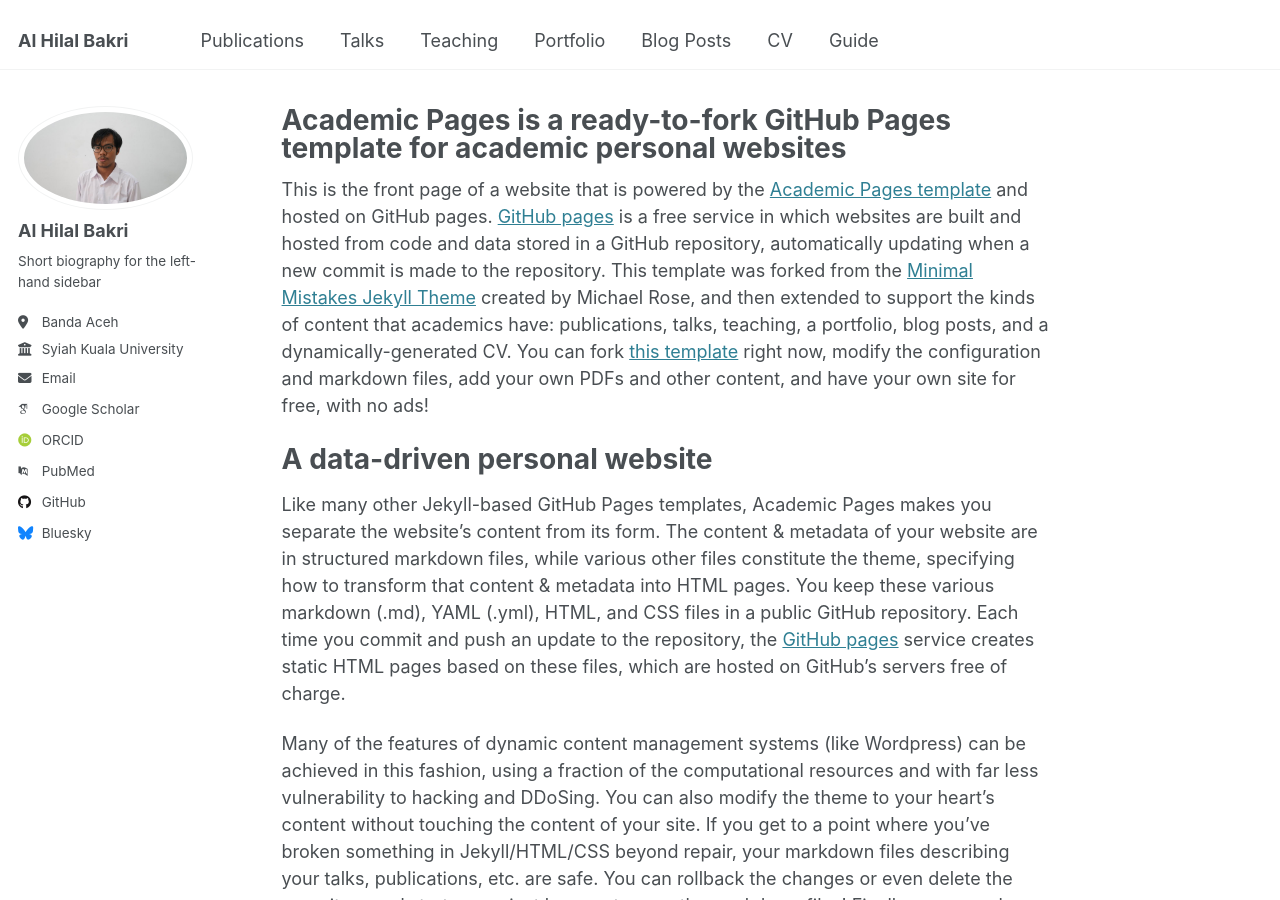
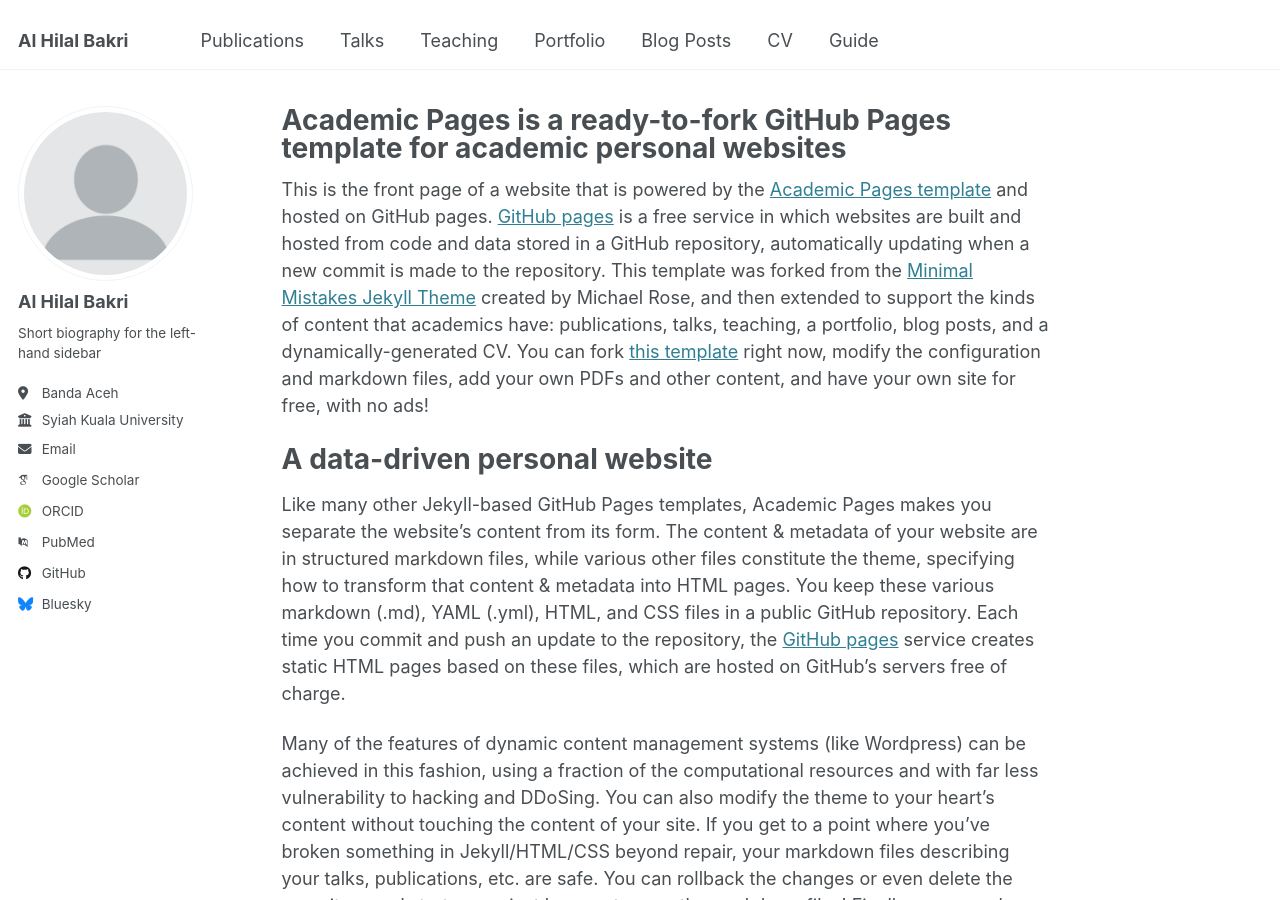
Before and after one commit to Alhilalbakri/Alhilalbakri.github.io, a Jekyll site: the page built from _pages/about.md, in a window 1280 px wide and 900 px high. Built offline with Jekyll 4.4.1, drawn with Linux system fonts in a browser that asks for light colours; some web fonts are replaced.

Commit message:
Update _config.yml

```diff
--- a/_config.yml
+++ b/_config.yml
@@ -22,7 +22,7 @@ repository               : "Alhilalbakri/alhilalbakri.github.io"
 #               Additional customization can be done by editing /_includes/author-profile.html
 author:
   # Biographic information
-  avatar           : "Foto.png"
+  avatar           : "profile.png"
   name             : "Al Hilal Bakri"
   pronouns         : # example: "she/her"
   bio              : "Short biography for the left-hand sidebar"
```
